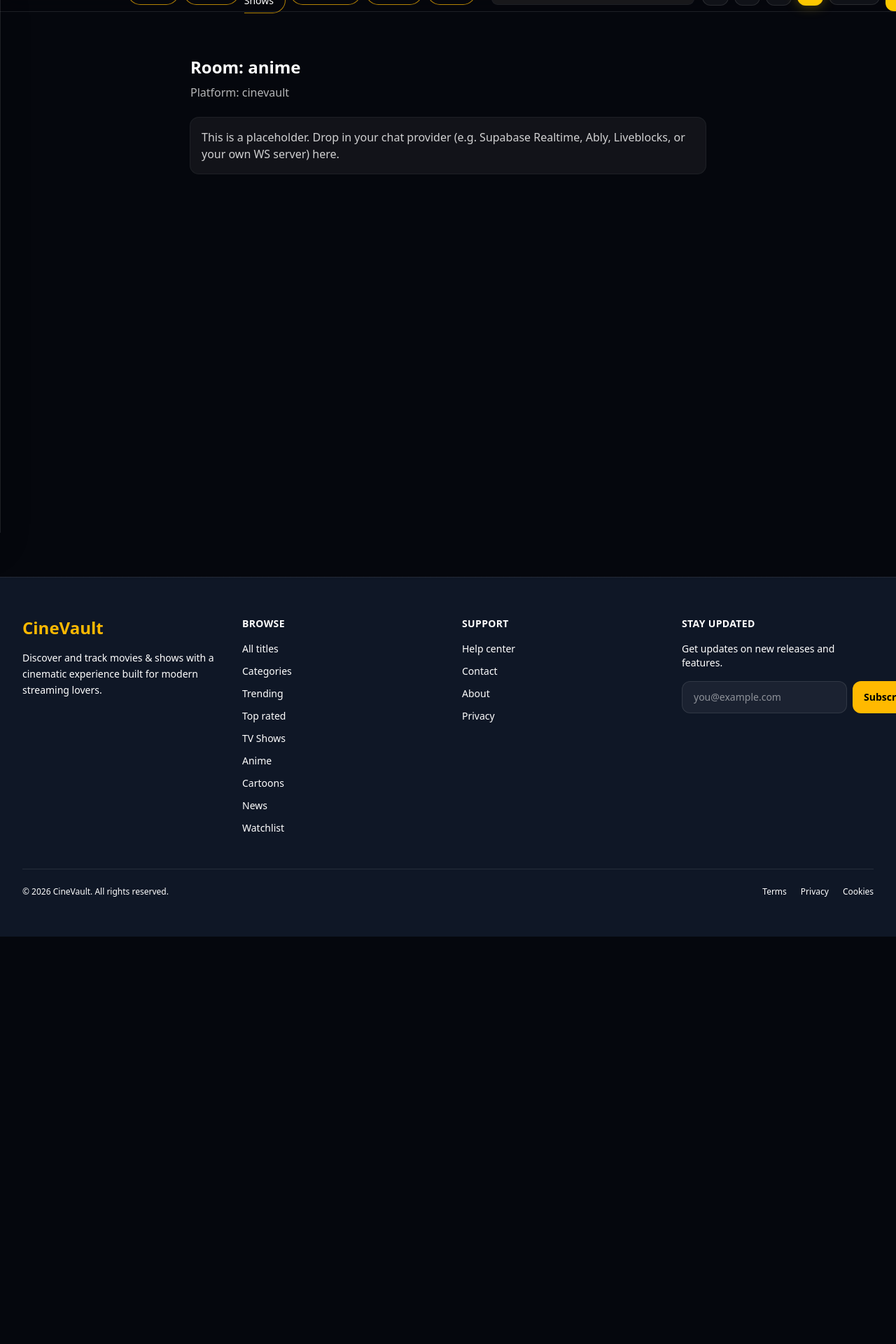
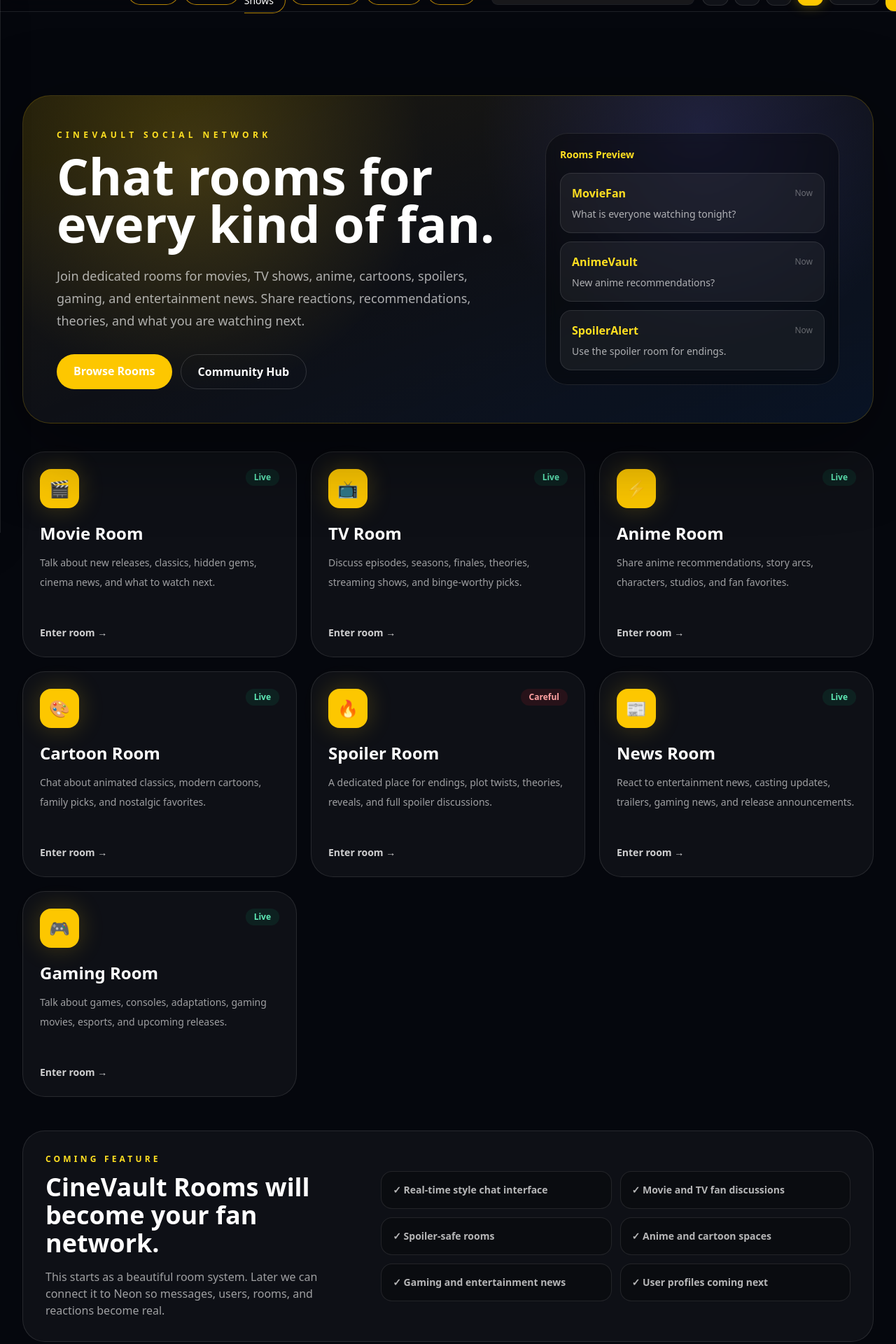
Before and after one commit to breezy23333/cinevault, a Next.js app: page /rooms/cinevault/anime in a window 1280 px wide. Shown: the part 40-1960 px from the top of the page at 70% size. Before the commit the page ends 1378 px from the top, so only its background shows below. Built offline with nearby package versions, Linux system fonts and the light colour scheme.

Commit message:
Add CineVault Rooms system and navigation

```diff
--- a/app/rooms/[platform]/[room]/page.tsx
+++ b/app/rooms/[platform]/[room]/page.tsx
@@ -1,36 +1,240 @@
 import type { Metadata } from "next";
+import Link from "next/link";
 
 export const metadata: Metadata = {
-  title: "Watch Party Room | CineVault",
-  description: "Private CineVault room.",
-  robots: {
-    index: false,
-    follow: false,
+  title: "CineVault Rooms | Movie & TV Chat Rooms",
+  description:
+    "Join CineVault Rooms to chat about movies, TV shows, anime, cartoons, spoilers, gaming, and entertainment news.",
+  alternates: {
+    canonical: "/rooms",
+  },
+  openGraph: {
+    title: "CineVault Rooms | Movie & TV Chat Rooms",
+    description:
+      "Chat with fans in CineVault Rooms about movies, TV shows, anime, cartoons, spoilers, gaming, and entertainment news.",
+    url: "/rooms",
+    siteName: "CineVault",
+    images: ["/og-image.png"],
+    type: "website",
+  },
+  twitter: {
+    card: "summary_large_image",
+    title: "CineVault Rooms",
+    description: "Movie, TV, anime, cartoon, gaming, and spoiler chat rooms.",
+    images: ["/og-image.png"],
   },
 };
 
-type PageProps = {
-  params: Promise<{ platform: string; room: string }>;
-  searchParams: Promise<Record<string, string | string[] | undefined>>;
-};
+const rooms = [
+  {
+    icon: "🎬",
+    title: "Movie Room",
+    text: "Talk about new releases, classics, hidden gems, cinema news, and what to watch next.",
+    href: "/rooms/cinevault/movie",
+    status: "Live",
+  },
+  {
+    icon: "📺",
+    title: "TV Room",
+    text: "Discuss episodes, seasons, finales, theories, streaming shows, and binge-worthy picks.",
+    href: "/rooms/cinevault/tv",
+    status: "Live",
+  },
+  {
+    icon: "⚡",
+    title: "Anime Room",
+    text: "Share anime recommendations, story arcs, characters, studios, and fan favorites.",
+    href: "/rooms/cinevault/anime",
+    status: "Live",
+  },
+  {
+    icon: "🎨",
+    title: "Cartoon Room",
+    text: "Chat about animated classics, modern cartoons, family picks, and nostalgic favorites.",
+    href: "/rooms/cinevault/cartoons",
+    status: "Live",
+  },
+  {
+    icon: "🔥",
+    title: "Spoiler Room",
+    text: "A dedicated place for endings, plot twists, theories, reveals, and full spoiler discussions.",
+    href: "/rooms/cinevault/spoilers",
+    status: "Careful",
+  },
+  {
+    icon: "📰",
+    title: "News Room",
+    text: "React to entertainment news, casting updates, trailers, gaming news, and release announcements.",
+    href: "/rooms/cinevault/news",
+    status: "Live",
+  },
+  {
+    icon: "🎮",
+    title: "Gaming Room",
+    text: "Talk about games, consoles, adaptations, gaming movies, esports, and upcoming releases.",
+    href: "/rooms/cinevault/gaming",
+    status: "Live",
+  },
+];
 
-export default async function RoomPage({ params, searchParams }: PageProps) {
-  const { platform, room } = await params;
-  const sp = await searchParams;
+const features = [
+  "Real-time style chat interface",
+  "Movie and TV fan discussions",
+  "Spoiler-safe rooms",
+  "Anime and cartoon spaces",
+  "Gaming and entertainment news",
+  "User profiles coming next",
+];
+
+export default function RoomsPage() {
+  const roomsJsonLd = {
+    "@context": "https://schema.org",
+    "@type": "CollectionPage",
+    name: "CineVault Rooms",
+    description:
+      "Movie, TV show, anime, cartoon, gaming, spoiler, and entertainment chat rooms on CineVault.",
+    url: "https://cinevault-tau-drab.vercel.app/rooms",
+  };
 
   return (
-    <main className="max-w-3xl mx-auto px-4 py-10">
-      <h1 className="text-2xl font-bold">Room: {room}</h1>
-      <p className="text-white/70 mt-2">
-        Platform: <span className="font-medium">{platform}</span>
-      </p>
+    <main className="min-h-screen overflow-hidden bg-[#05070d] px-4 py-24 text-white md:px-8">
+      <script
+        type="application/ld+json"
+        dangerouslySetInnerHTML={{
+          __html: JSON.stringify(roomsJsonLd),
+        }}
+      />
 
-      <div className="mt-6 rounded-xl bg-white/5 ring-1 ring-white/10 p-4">
-        <p className="text-white/80">
-          This is a placeholder. Drop in your chat provider (e.g. Supabase Realtime, Ably, Liveblocks, or your own
-          WS server) here.
-        </p>
-      </div>
+      <section className="mx-auto max-w-[1500px]">
+        <div className="relative overflow-hidden rounded-[2.5rem] border border-yellow-400/20 bg-gradient-to-br from-yellow-400/10 via-white/[0.04] to-blue-500/10 p-8 shadow-[0_30px_120px_rgba(0,0,0,0.45)] md:p-12">
+          <div className="pointer-events-none absolute inset-0 bg-[radial-gradient(circle_at_20%_20%,rgba(250,204,21,0.18),transparent_32%),radial-gradient(circle_at_80%_10%,rgba(99,102,241,0.18),transparent_30%)]" />
+
+          <div className="relative z-10 grid gap-10 lg:grid-cols-[1fr_420px] lg:items-center">
+            <div>
+              <p className="text-xs font-black uppercase tracking-[0.45em] text-yellow-300">
+                CineVault Social Network
+              </p>
+
+              <h1 className="mt-4 max-w-4xl text-5xl font-black leading-[0.95] md:text-7xl">
+                Chat rooms for every kind of fan.
+              </h1>
+
+              <p className="mt-6 max-w-3xl text-lg leading-8 text-white/65">
+                Join dedicated rooms for movies, TV shows, anime, cartoons,
+                spoilers, gaming, and entertainment news. Share reactions,
+                recommendations, theories, and what you are watching next.
+              </p>
+
+              <div className="mt-8 flex flex-wrap gap-3">
+                <a
+                  href="#rooms"
+                  className="rounded-full bg-yellow-400 px-6 py-3 font-black text-black hover:bg-yellow-300"
+                >
+                  Browse Rooms
+                </a>
+
+                <Link
+                  href="/community"
+                  className="rounded-full border border-white/15 px-6 py-3 font-black text-white hover:border-yellow-400/70"
+                >
+                  Community Hub
+                </Link>
+              </div>
+            </div>
+
+            <div className="rounded-[2rem] border border-white/10 bg-black/35 p-5 backdrop-blur">
+              <p className="text-sm font-black text-yellow-300">
+                Rooms Preview
+              </p>
+
+              <div className="mt-4 space-y-3">
+                {[
+                  ["MovieFan", "What is everyone watching tonight?"],
+                  ["AnimeVault", "New anime recommendations?"],
+                  ["SpoilerAlert", "Use the spoiler room for endings."],
+                ].map(([name, text]) => (
+                  <div
+                    key={name}
+                    className="rounded-2xl border border-white/10 bg-white/[0.06] p-4"
+                  >
+                    <div className="flex items-center justify-between">
+                      <p className="font-black text-yellow-300">{name}</p>
+                      <span className="text-xs text-white/35">Now</span>
+                    </div>
+                    <p className="mt-2 text-sm text-white/65">{text}</p>
+                  </div>
+                ))}
+              </div>
+            </div>
+          </div>
+        </div>
+
+        <div id="rooms" className="mt-10 grid gap-5 md:grid-cols-2 xl:grid-cols-3">
+          {rooms.map((room) => (
+            <Link
+              key={room.title}
+              href={room.href}
+              className="group rounded-[2rem] border border-white/10 bg-white/[0.04] p-6 transition hover:-translate-y-1 hover:border-yellow-400/60 hover:bg-white/[0.07]"
+            >
+              <div className="flex items-start justify-between gap-4">
+                <div className="grid h-14 w-14 place-items-center rounded-2xl bg-yellow-400 text-2xl shadow-[0_0_35px_rgba(250,204,21,0.22)]">
+                  {room.icon}
+                </div>
+
+                <span
+                  className={`rounded-full px-3 py-1 text-xs font-black ${
+                    room.status === "Careful"
+                      ? "bg-red-500/10 text-red-300"
+                      : "bg-emerald-500/10 text-emerald-300"
+                  }`}
+                >
+                  {room.status}
+                </span>
+              </div>
+
+              <h2 className="mt-5 text-2xl font-black text-white group-hover:text-yellow-300">
+                {room.title}
+              </h2>
+
+              <p className="mt-3 min-h-[84px] text-sm leading-7 text-white/60">
+                {room.text}
+              </p>
+
+              <p className="mt-5 text-sm font-black text-white/80 group-hover:text-yellow-300">
+                Enter room →
+              </p>
+            </Link>
+          ))}
+        </div>
+
+        <div className="mt-12 rounded-[2rem] border border-white/10 bg-white/[0.04] p-6 md:p-8">
+          <div className="grid gap-8 lg:grid-cols-[0.8fr_1.2fr] lg:items-center">
+            <div>
+              <p className="text-xs font-black uppercase tracking-[0.35em] text-yellow-300">
+                Coming Feature
+              </p>
+              <h2 className="mt-3 text-3xl font-black md:text-4xl">
+                CineVault Rooms will become your fan network.
+              </h2>
+              <p className="mt-4 text-white/60">
+                This starts as a beautiful room system. Later we can connect it
+                to Neon so messages, users, rooms, and reactions become real.
+              </p>
+            </div>
+
+            <div className="grid gap-3 sm:grid-cols-2">
+              {features.map((feature) => (
+                <div
+                  key={feature}
+                  className="rounded-2xl border border-white/10 bg-black/25 px-4 py-4 text-sm font-bold text-white/70"
+                >
+                  ✓ {feature}
+                </div>
+              ))}
+            </div>
+          </div>
+        </div>
+      </section>
     </main>
   );
 }
--- a/components/Navbar.tsx
+++ b/components/Navbar.tsx
@@ -56,6 +56,7 @@ const NAV_GROUPS = [
     href: "/search",
     dropdown: [
       { label: "Search", href: "/search" },
+      { label: "Rooms", href: "/rooms" },
       { label: "Library", href: "/library" },
       { label: "Community", href: "/community" },
       { label: "Store", href: "/store" },
```
